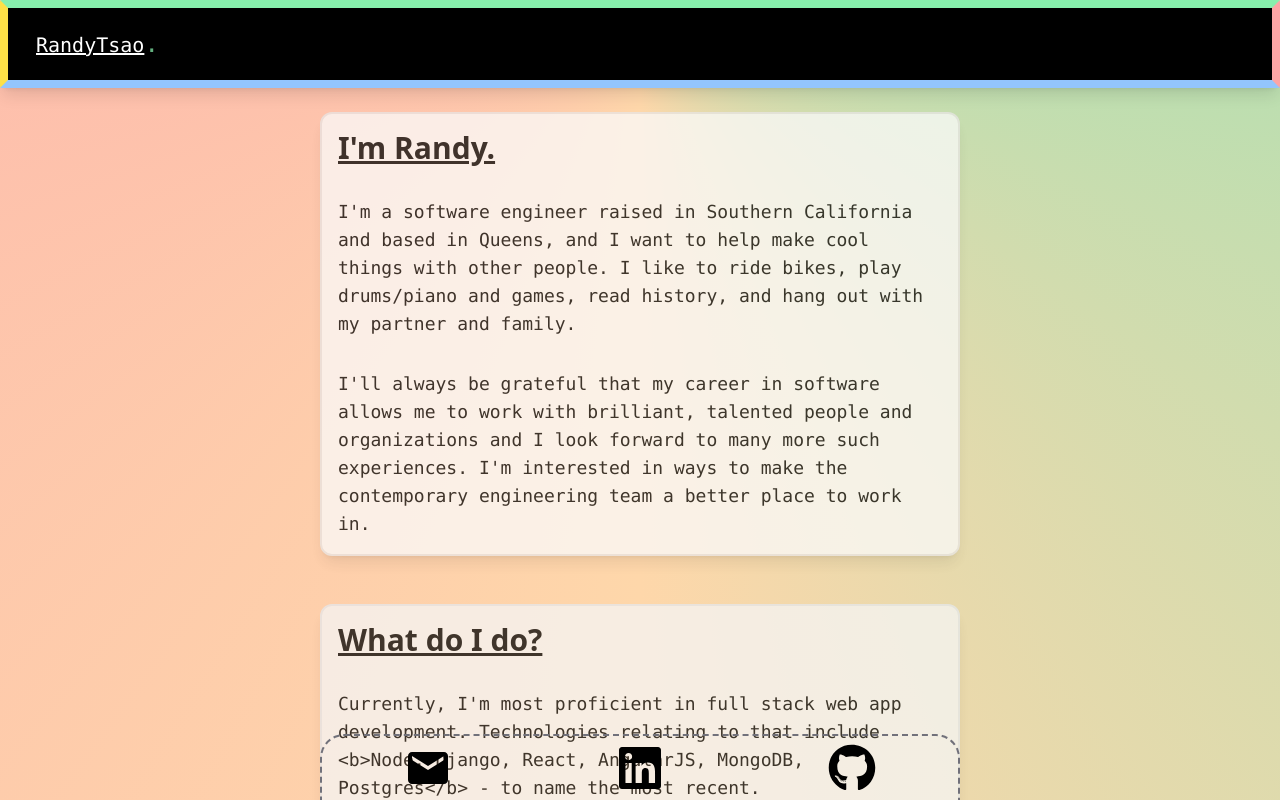
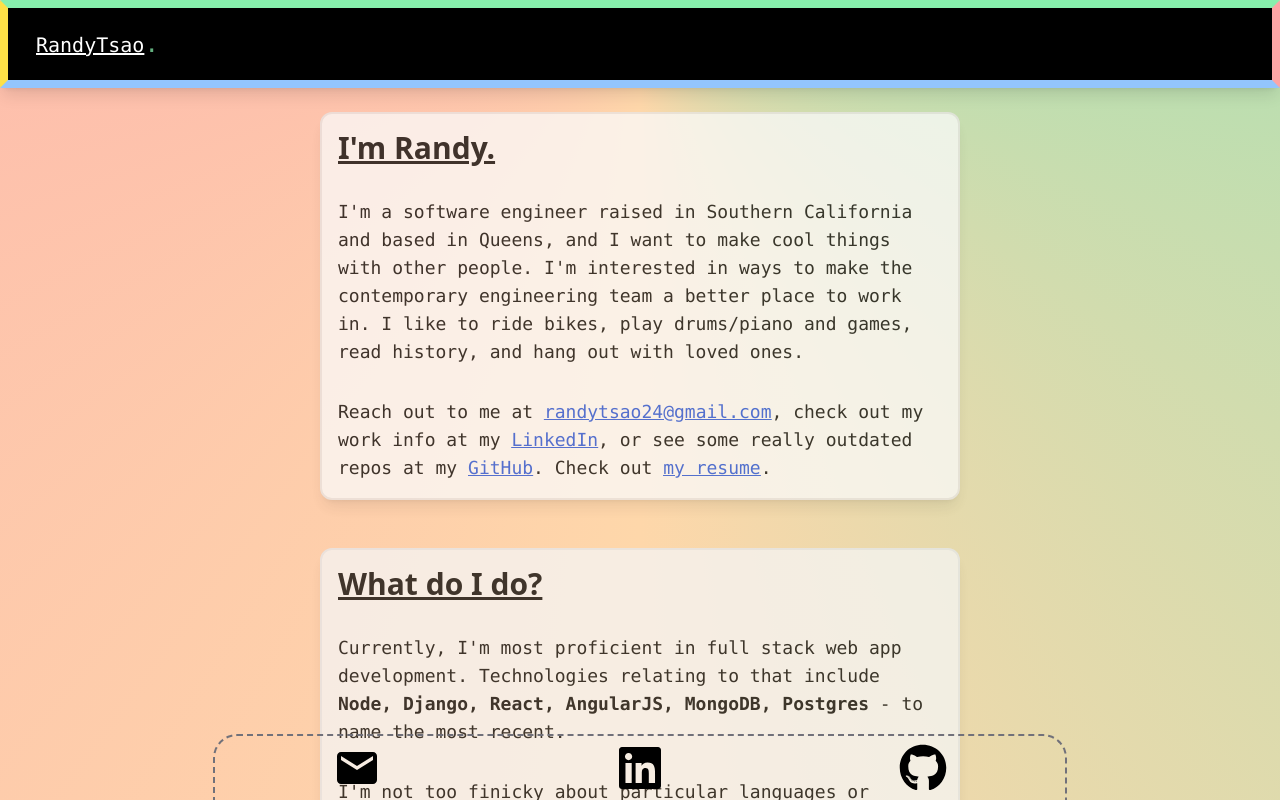
Before and after one commit to randytsao24/randytsao-me, a Next.js app: page / in a window 1280 px wide. Built offline with nearby package versions, Linux system fonts and the light colour scheme.

Commit message:
Fix anchor links

```diff
--- a/src/components/About.tsx
+++ b/src/components/About.tsx
@@ -5,10 +5,30 @@ export default function About() {
         {`I'm Randy.`}
       </h1>
       <p className="p-4 text-lg font-mono">
-        {`I'm a software engineer raised in Southern California and based in Queens, and I want to help make cool things with other people. I like to ride bikes, play drums/piano and games, read history, and hang out with my partner and family.`}
+        {`I'm a software engineer raised in Southern California and based in Queens, and I want to make cool things with other people. I'm interested in ways to make the contemporary engineering team a better place to work in. I like to ride bikes, play drums/piano and games, read history, and hang out with loved ones.`}
       </p>
       <p className="p-4 text-lg font-mono">
-        {`I'll always be grateful that my career in software allows me to work with brilliant, talented people and organizations and I look forward to many more such experiences. I'm interested in ways to make the contemporary engineering team a better place to work in.`}
+        Reach out to me at
+        {' '}
+        <span className='text-blue-700 underline'>
+          <a href='mailto:randytsao24@gmail.com'>randytsao24@gmail.com</a>
+        </span>
+        , check out my work info at my
+        {' '}
+        <span className='text-blue-700 underline'>
+          <a href='https://www.linkedin.com/in/randy-tsao/'>LinkedIn</a>
+        </span>
+        , or see some really outdated repos at my
+        {' '}
+        <span className='text-blue-700 underline'>
+          <a href='https://github.com/randytsao24'>GitHub</a>
+        </span>
+        . Check out
+        {' '}
+        <span className='text-blue-700 underline'>
+          <a href='https://drive.google.com/file/d/1Yya5XHICKUA2iWUTNGcQKWYdlUJB0BT1/view?usp=sharing'>my resume</a>
+        </span>
+        .
       </p>
     </div>
   )
--- a/src/components/Career.tsx
+++ b/src/components/Career.tsx
@@ -5,10 +5,10 @@ export default function Career() {
         What do I do?
       </h1>
       <p className="p-4 text-lg font-mono">
-        {`Currently, I'm most proficient in full stack web app development. Technologies relating to that include <b>Node, Django, React, AngularJS, MongoDB, Postgres</b> - to name the most recent.`}
+        Currently, {`I'm`} most proficient in full stack web app development. Technologies relating to that include <b>Node, Django, React, AngularJS, MongoDB, Postgres</b> - to name the most recent.
       </p>
       <p className="p-4 text-lg font-mono">
-        {`I'm not too finicky about particular languages or libraries. I think such choices comes down to what you want to do and how you want to do it.`}
+        {`I'm not too finicky about particular languages or libraries. I have the most experience with JS technologies but I'm always open to learning something new.`}
       </p>
       <p className="p-4 text-lg font-mono">
         {`DevOps has been my main work-related interest, and I hope to be able to leverage my contuining buildup of such knowledge into my career.`}
--- a/src/components/Linkbar.tsx
+++ b/src/components/Linkbar.tsx
@@ -3,16 +3,16 @@ import { MdEmail } from 'react-icons/md'
 
 export default function Linkbar() {
   return (
-    <div className='w-2/3 md:w-1/2 mx-auto sticky bottom-0 bg-transparent border-2 border-dashed border-b-0 rounded-tl-3xl rounded-tr-3xl border-zinc-500 grid grid-cols-3 justify-items-center items-center text-black'>
-      <div className='p-2 text-5xl'>
+    <div className='w-2/3 mx-auto sticky bottom-0 bg-transparent border-2 border-dashed border-b-0 rounded-tl-3xl rounded-tr-3xl border-zinc-500 grid grid-cols-3 justify-items-center items-center text-black'>
+      <a className='p-2 text-5xl' href='mailto:randytsao24@gmail.com'>
         <MdEmail />
-      </div>
-      <div className='p-2 text-5xl'>
+      </a>
+      <a className='p-2 text-5xl' href='https://www.linkedin.com/in/randy-tsao/'>
         <FaLinkedin />
-      </div>
-      <div className='p-2 text-5xl'>
+      </a>
+      <a className='p-2 text-5xl' href='https://github.com/randytsao24'>
         <FaGithub />
-      </div>
+      </a>
     </div>
   )
 }
```
